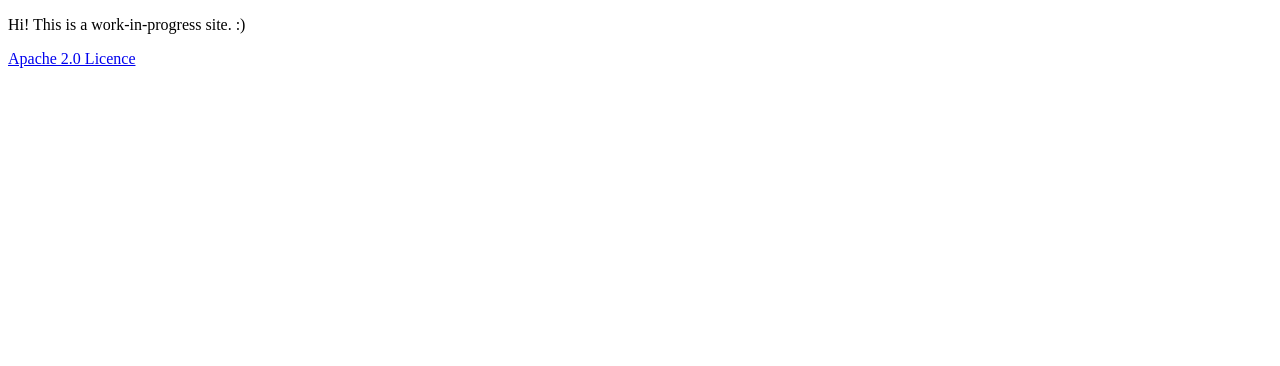
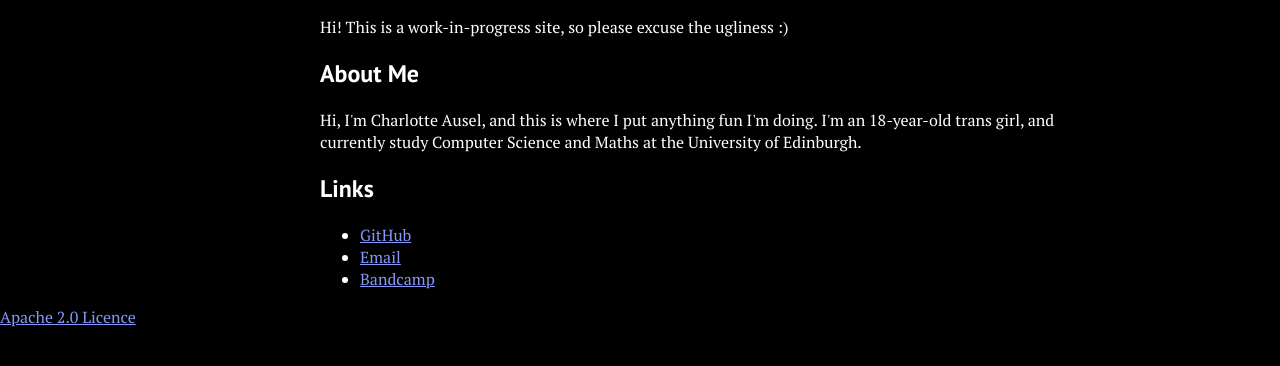
Before and after one commit to ettolrach/ettolrach.github.io, a plain HTML site: page index.html in a window 1280 px wide. Drawn offline with Linux system fonts and the light colour scheme.

Commit message:
Add basic info and styling

```diff
--- a/index.html
+++ b/index.html
@@ -1,12 +1,25 @@
 <!DOCTYPE html>
-<html>
+<html lang="en-GB">
 <head>
 	<meta charset="UTF-8">
+	<link rel="stylesheet" href="style.css">
 	<title>Home | ettolrach</title>
 </head>
 
 <body>
-	<p>Hi! This is a work-in-progress site. :)</p>
+	<main>
+		<p>Hi! This is a work-in-progress site, so please excuse the ugliness :)</p>
+
+		<h2>About Me</h2>
+		<p>Hi, I'm Charlotte Ausel, and this is where I put anything fun I'm doing. I'm an 18-year-old trans girl, and currently study Computer Science and Maths at the University of Edinburgh.</p>
+
+		<h2>Links</h2>
+		<p><ul>
+			<li><a href="https://github.com/ettolrach">GitHub</a></li>
+			<li><a href="mailto:ettolrach@disroot.org">Email</a></li>
+			<li><a href="https://charlotteausel.bandcamp.com">Bandcamp</a></li>
+		</ul></p>
+	</main>
 	<footer>
 		<p><a href="LICENSE">Apache 2.0 Licence</a></p>
 	</footer>
--- /dev/null
+++ b/style.css
@@ -0,0 +1,39 @@
+/* Import PT Sans and PT Serif from Google Fonts */
+@import url('https://fonts.googleapis.com/css2?family=PT+Sans:ital,wght@0,400;0,700;1,400;1,700&family=PT+Serif:ital,wght@0,400;0,700;1,400;1,700&display=swap');
+
+html, body {
+	padding: 0;
+	margin: 0;
+}
+
+body {
+	background-color: black;
+	color: white;
+	font-family: "PT Serif", Georgia, serif;
+}
+
+h1, h2, h3, h4, h5, h6 {
+	font-family: "PT Sans", "Century Gothic", sans-serif;
+}
+
+a:link {
+	color: rgb(135, 152, 250);
+}
+a:visited {
+	color: rgb(109, 84, 133);
+}
+
+main {
+	margin-left: 25%;
+}
+
+@media (max-width: 1024px) {
+	main {
+		width: 75%;
+	}
+}
+@media (min-width: 1025px) {
+	main {
+		width: 768px;
+	}
+}
```
